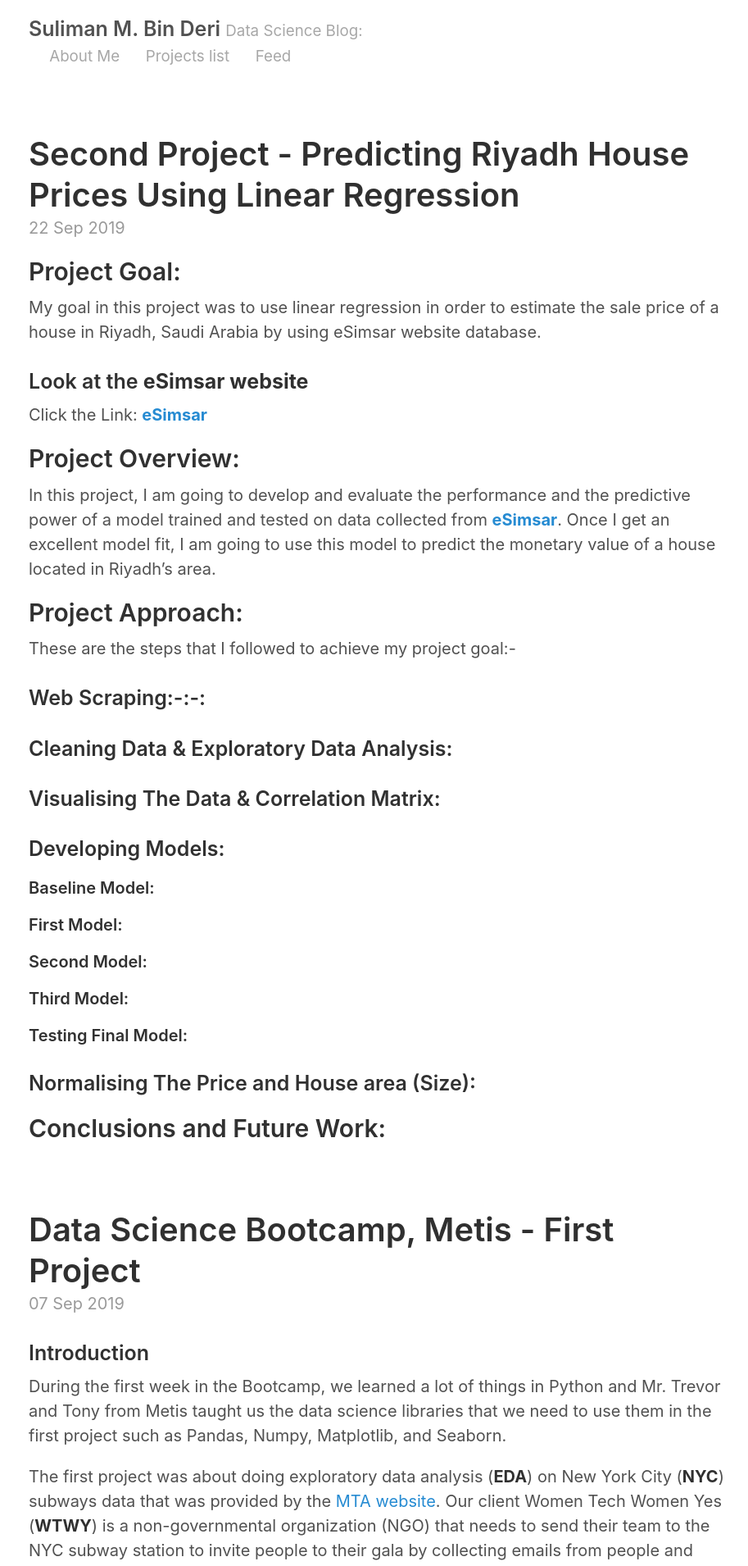
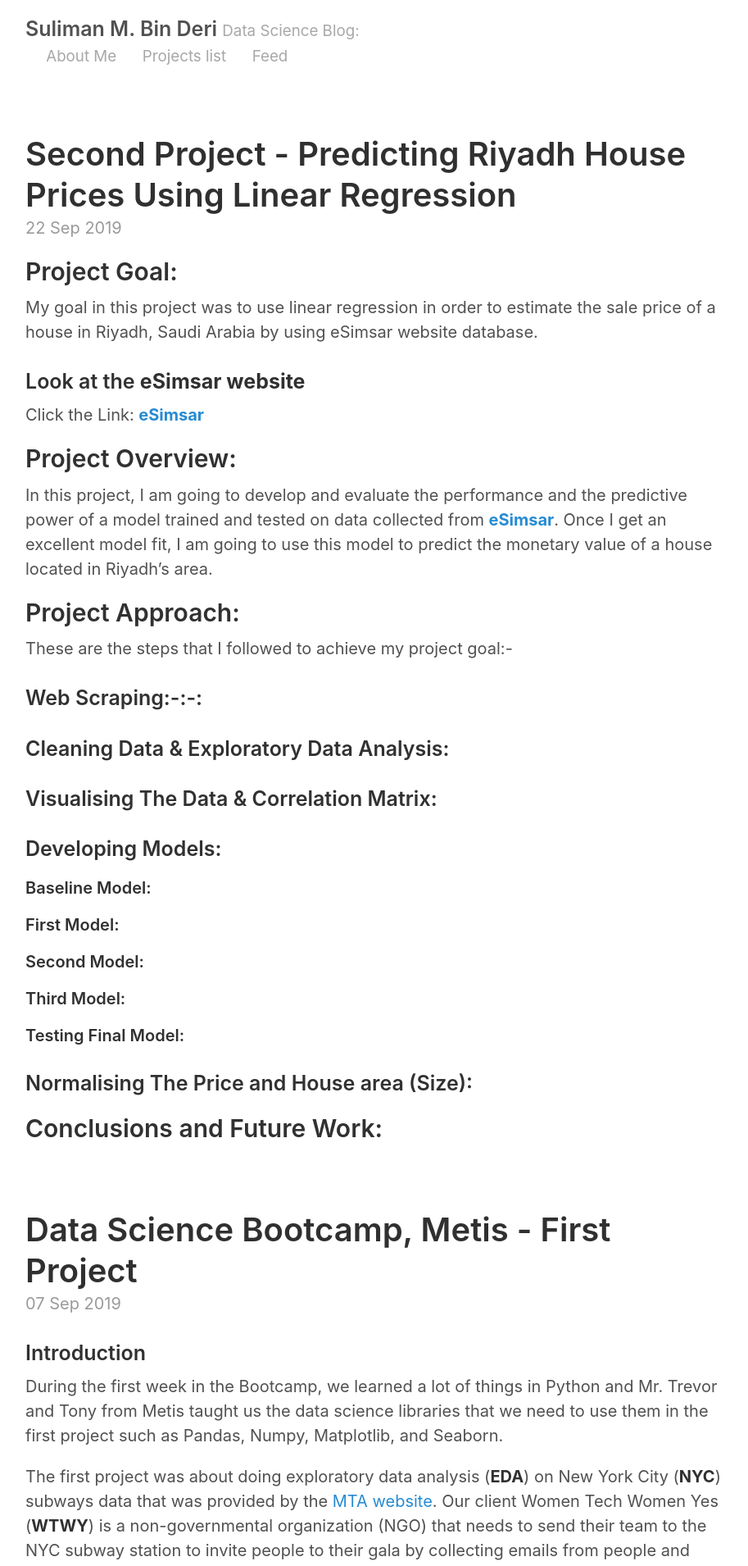
Before and after one commit to SulimanMD/SulimanMD.github.io, a Jekyll site: the page built from index.html, in a window 1280 px wide. Shown: the top 1910 px of the page at 82% size, without its empty margins (179-1092 px from the left). Built offline with Jekyll 4.4.1, drawn with Linux system fonts in a browser that asks for light colours; the list of posts is cut into pages by our own code.

Commit message:
Commit number 26

```diff
--- a/_sass/_layout.scss
+++ b/_sass/_layout.scss
@@ -4,8 +4,8 @@
 
 .container {
   max-width: 45rem;
-  padding-left:  1.2rem;
-  padding-right: 1.2rem;
+  padding-left:  1rem;
+  padding-right: 1rem;
   margin-left:  auto;
   margin-right: auto;
 }
```
